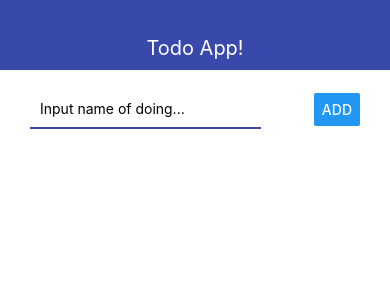
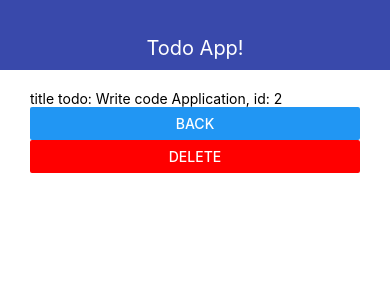
Before and after one commit to Volodymyrx/reactNative_todo, a React Native app: screen / in a window 390 px wide. Shown: the top 300 px of the page. Built offline with nearby package versions, Linux system fonts and the light colour scheme.

Commit message:
add second screen

```diff
--- a/App.js
+++ b/App.js
@@ -1,11 +1,17 @@
 import React, { useState } from "react";
-import { StyleSheet, Text, View } from "react-native";
-import { Navbar } from "./src/Navbar";
-import { AddTodo } from "./src/AddTodo";
-import {Todo} from './src/Todo';
+import { StyleSheet, Text, View, ScrollView, FlatList } from "react-native";
+import { Navbar } from "./src/components/Navbar";
+import { MainScreen } from "./src/screens/MainScreen";
+import { TodoScreen } from "./src/screens/TodoScreen";
+
 
 export default function App() {
-  const [todos, setTodos] = useState([]);
+  const [todoId, setTodoId] = useState('2')
+  const [todos, setTodos] = useState([
+{ id: '1', title: 'Study React Native'},
+{ id: '2', title: 'Write code Application'},
+  ]);
+
   const addTodo = (title) => {
     setTodos((prev) => [
       ...prev,
@@ -15,16 +21,28 @@ export default function App() {
       },
     ]);
   };
+  const removeTodo = id => {
+    setTodos(prev => prev.filter(todo => todo.id !== id))
+  }
+
+  const openTodo = id => {
+
+    setTodoId(id)
+  }
+let content = <MainScreen todos={todos} addTodo={addTodo} removeTodo={removeTodo} openTodo={openTodo}/>
+if (todoId){
+  let selectedTodo = todos.find(todo => todo.id === todoId)
+  content = <TodoScreen goBack={()=>setTodoId(null)} todo={selectedTodo} />
+}
+
+
 
   return (
     <View>
       <Navbar title="Todo App!" />
       <View style={styles.container}>
-        <AddTodo onSubmit={addTodo}/>
-        <View>
-          { todos.map(todo => (<Todo key={todo.id} todo={todo}/>
-          )) }
-        </View>
+      {content}
+
       </View>
     </View>
   );
--- a/src/Todo.js
+++ /dev/null
@@ -1,27 +0,0 @@
-import React from 'react'
-import {View, Text, StyleSheet} from 'react-native'
-
-export const Todo = ({todo}) => {
-    return(
-        <View style={slyles.todo}>
-            <Text>{todo.title}, id: {todo.id}</Text>
-        </View>
-    )
-
-}
-const slyles = StyleSheet.create({
-    text: {
-
-
-
-    },
-    todo: {
-        flexDirection: 'row',
-        alignContent: 'center',
-        padding: 15,
-        borderWidth: 1,
-        borderColor: '#eee',
-        borderRadius: 5,
-        marginBottom: 10,
-    }
-})
--- a/src/AddTodo.js
+++ b/src/components/AddTodo.js
@@ -1,13 +1,18 @@
 import React, {useState} from 'react'
-import {View, TextInput, Text, StyleSheet, Button} from 'react-native'
+import {View, TextInput, Text, StyleSheet, Button, Alert} from 'react-native'
 
 
 export const AddTodo = ({onSubmit}) => {
     const [value, setValue] =useState('')
 
     const pressHandler = () => {
-        onSubmit(value)
-        setValue('')
+        if (value.trim()) {
+            onSubmit(value)
+            setValue('')
+        } else {
+            Alert.alert('Name of todo can not be empty')
+        }
+
     }
 
 
@@ -19,6 +24,8 @@ export const AddTodo = ({onSubmit}) => {
             onChangeText={setValue}
             value={value}
             placeholder =  "Input name of doing..."
+            autoCorrect = {false}
+            autoCapitalize='none'
             />
             <Button  title='Add' onPress={pressHandler}/>
     {/* <Text>value: {value}</Text> */}
--- /dev/null
+++ b/src/components/Todo.js
@@ -0,0 +1,31 @@
+import React from "react";
+import { View, Text, StyleSheet, TouchableOpacity } from "react-native";
+
+export const Todo = ({ todo, onRemove, onOpen }) => {
+  return (
+    <TouchableOpacity
+    activeOpacity={0.5}
+    onPress={()=>onOpen(todo.id)}
+    onLongPress={() => onRemove(todo.id)}
+    >
+      <View style={slyles.todo}>
+        <Text>
+          {todo.title}, id: {todo.id}
+        </Text>
+      </View>
+    </TouchableOpacity>
+  );
+};
+
+const slyles = StyleSheet.create({
+  text: {},
+  todo: {
+    flexDirection: "row",
+    alignContent: "center",
+    padding: 15,
+    borderWidth: 1,
+    borderColor: "#eee",
+    borderRadius: 5,
+    marginBottom: 10,
+  },
+});
--- /dev/null
+++ b/src/screens/MainScreen.js
@@ -0,0 +1,24 @@
+import React from 'react'
+import {View, FlatList, StyleSheet} from 'react-native'
+import { AddTodo } from '../components/AddTodo';
+import {Todo} from '../components/Todo';
+
+export const MainScreen = ({todos, addTodo, removeTodo, openTodo}) => {
+
+    return (
+        <View>
+            <AddTodo onSubmit={addTodo}/>
+        <FlatList
+        keyExtractor={item =>item.id}
+        data = {todos}
+        renderItem={({item})=>( <Todo todo={item} onRemove={removeTodo} onOpen={openTodo}/>)}
+        />
+
+        </View>
+    )
+
+}
+
+const styles = StyleSheet.create({
+
+})
--- /dev/null
+++ b/src/screens/TodoScreen.js
@@ -0,0 +1,25 @@
+import React from "react";
+import { View, Text, Button, StyleSheet } from "react-native";
+
+export const TodoScreen = ({ goBack, todo }) => {
+  return (
+    <View>
+      <Text>
+        title todo: {todo.title}, id: {todo.id}
+      </Text>
+
+      <View>
+        <Button title="Back" onPress={goBack} />
+        <Button
+          title="Delete"
+          color="#ff0000"
+          onPress={(todo) => {
+            console.log("delete: todo with id:", todo.id);
+          }}
+        />
+      </View>
+    </View>
+  );
+};
+
+const styles = StyleSheet.create({});
--- /dev/null
+++ b/src/theme.js
@@ -0,0 +1,6 @@
+export const THEME = {
+    DANGER_COLOR: '#e53935',
+    GREY_COLOR: '#757575',
+    MAIN_COLOR: '#3949ab',
+
+}
```
Also changed, not shown: src/components/Navbar.js (renamed from src/Navbar.js), 1 other file (tests, documents, lock files or other folders).
